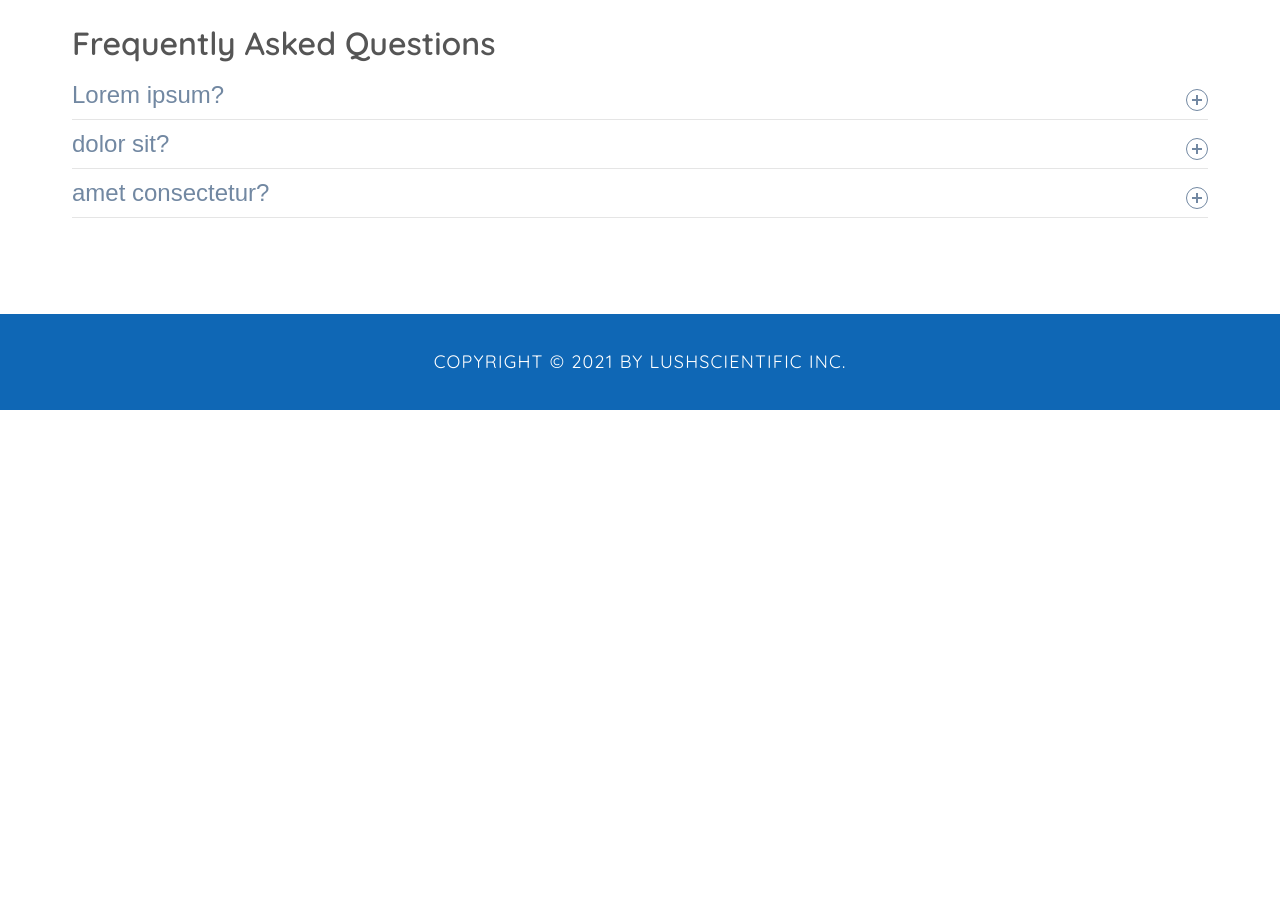
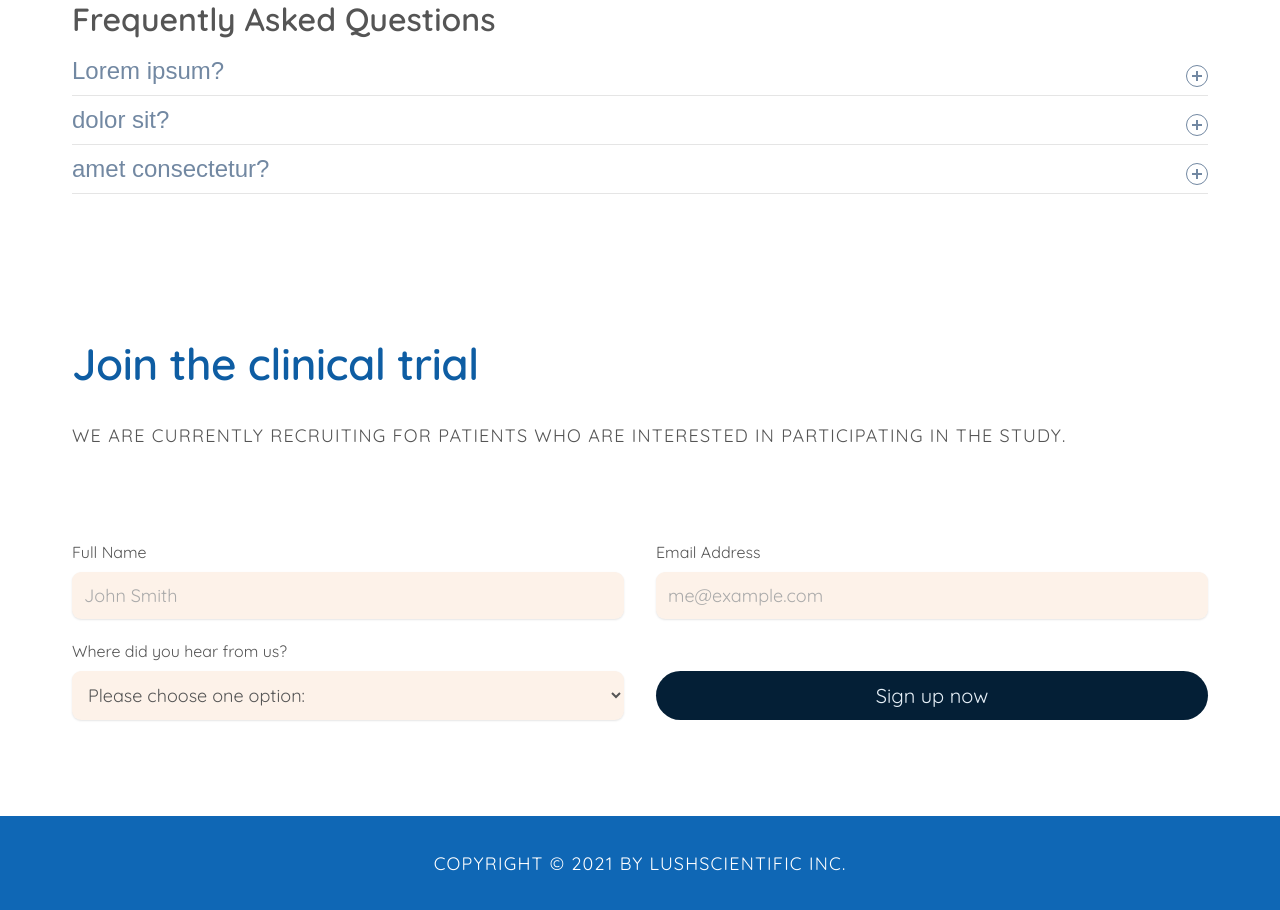
Before and after one commit to TheVanillaBean/lushpharma, a plain HTML site: page index.html in a window 1280 px wide. Shown: the part 1288-2198 px from the top of the page. Before the commit the page ends 1698 px from the top, so only its background shows below. Drawn offline with nearby package versions, Linux system fonts and the light colour scheme; some packages are replaced by stand-ins of ours; a script that the page names is missing.

Commit message:
Add cta section

```diff
--- a/assets/css/queries.css
+++ b/assets/css/queries.css
@@ -77,13 +77,8 @@
     gap: 6.4rem;
   }
 
-  .hero-text-box,
-  .hero-img-box {
-    text-align: center;
-  }
-
-  .hero-img {
-    width: 60%;
+  .cta-form {
+    grid-template-columns: 1fr;
   }
 
   /* MOBILE NAVIGATION   */
--- a/assets/css/style.css
+++ b/assets/css/style.css
@@ -4,7 +4,6 @@
 
 .header {
   padding: 0 4.8rem;
-  margin: 1.2rem auto;
   background-color: #fff;
   display: flex;
   justify-content: space-between;
@@ -171,7 +170,7 @@
 /***************************/
 
 .section-faq {
-  padding-bottom: 9.6rem;
+  padding-bottom: 4.8rem;
 }
 
 .faq-header {
@@ -281,8 +280,57 @@
   margin: 2rem 0;
 }
 
+/* CTA SECTION */
 /***************************/
-/* FAQ SECTION */
+
+.section-cta {
+  padding: 9.6rem 0;
+}
+
+.cta {
+  display: flex;
+  flex-direction: column;
+  justify-content: center;
+}
+
+.cta-form {
+  display: grid;
+  grid-template-columns: 1fr 1fr;
+  column-gap: 3.2rem;
+  row-gap: 2.4rem;
+}
+
+.cta-form label {
+  display: block;
+  font-size: 1.6rem;
+  font-weight: 500;
+  margin-bottom: 1.2rem;
+}
+
+.cta-form input,
+.cta-form select {
+  width: 100%;
+  padding: 1.2rem;
+  font-size: 1.8rem;
+  font-family: inherit;
+  color: inherit;
+  border: none;
+  background-color: #fdf2e9;
+  border-radius: 9px;
+  box-shadow: 0 1px 2px rgba(0, 0, 0, 0.1);
+}
+
+.cta-form input::placeholder {
+  color: #aaa;
+}
+
+.cta *:focus {
+  outline: none;
+  box-shadow: 0 0 0 0.8rem rgb(253, 241, 232, 0.5);
+}
+
+/***************************/
+/* FOOTER */
 /***************************/
 
 .section-footer {
--- a/index.html
+++ b/index.html
@@ -168,6 +168,46 @@
         </div>
       </section>
 
+      <section class="section-cta" id="cta">
+        <div class="container">
+          <h2 class="heading-secondary">Join the clinical trial</h2>
+          <span class="subheading">
+            We are currently recruiting for patients who are interested in participating in the
+            study.
+          </span>
+        </div>
+
+        <div class="container">
+          <div class="cta">
+            <form action="#" class="cta-form">
+              <div>
+                <label for="full-name">Full Name</label>
+                <input id="full-name" type="text" placeholder="John Smith" required />
+              </div>
+
+              <div>
+                <label for="email">Email Address</label>
+                <input id="email" type="email" placeholder="me@example.com" required />
+              </div>
+
+              <div>
+                <label for="select-where">Where did you hear from us?</label>
+                <select id="select-where" required>
+                  <option value="">Please choose one option:</option>
+                  <option value="friends">Friends and Family</option>
+                  <option value="youtube">Youtube video</option>
+                  <option value="podcast">Podcast</option>
+                  <option value="ad">Ad</option>
+                  <option value="other">Other</option>
+                </select>
+              </div>
+
+              <button class="btn btn--form">Sign up now</button>
+            </form>
+          </div>
+        </div>
+      </section>
+
       <footer class="section-footer">
         <p class="subheading footer-text center-text">
           Copyright &copy; <span class="year">2021</span> by LushScientific Inc.
```
